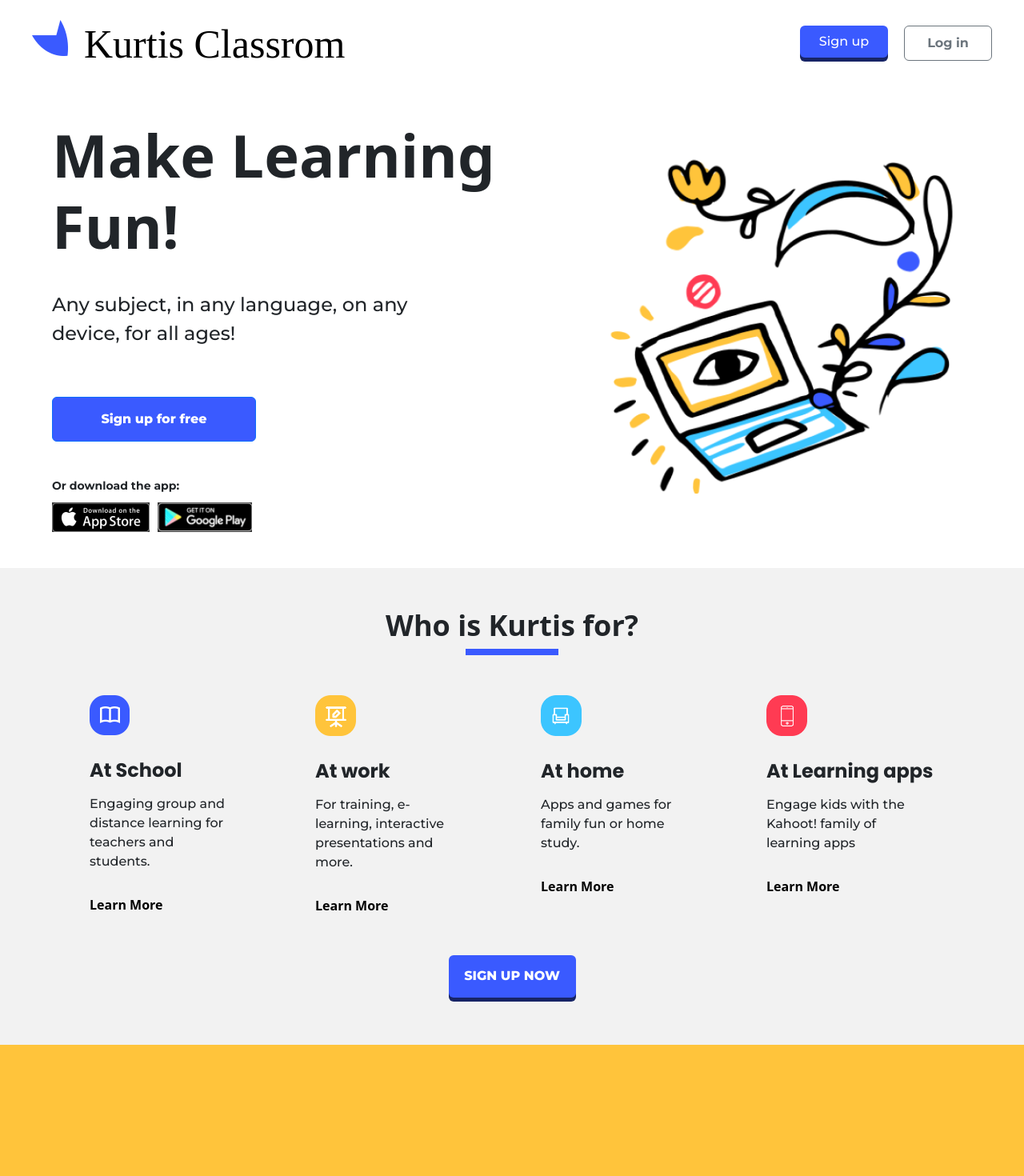
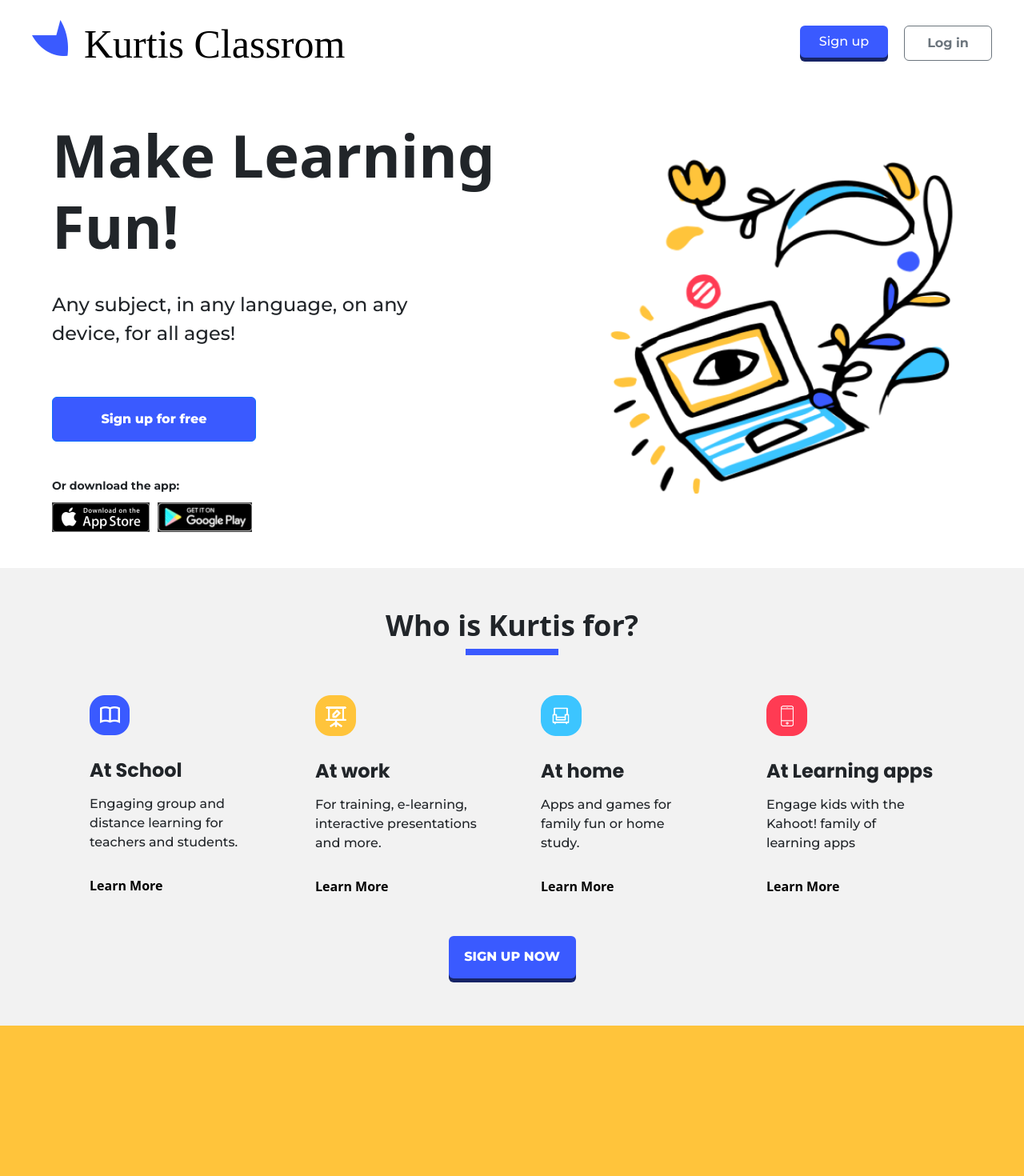
Before and after one commit to CwyRev/kurtis-classrom, a React (Create React App) app: page / in a window 1280 px wide. Shown: the top 1470 px of the page at 80% size. Built offline with nearby package versions, Linux system fonts and the light colour scheme; a web font is replaced by a local one.

Commit message:
Changes to fonts and widths

```diff
--- a/src/App.css
+++ b/src/App.css
@@ -206,7 +206,7 @@
 }
 
 .learn-more {
-  font-family: 16px;
+  font-size: 16px;
   font-weight: 700;
   color: #000;
 }
@@ -533,7 +533,7 @@
     width: 210px;
   }
   .about-container > div > p {
-    width: 180px;
+    width: 205px;
   }
   /* Service Section */
   .service-text {
```
